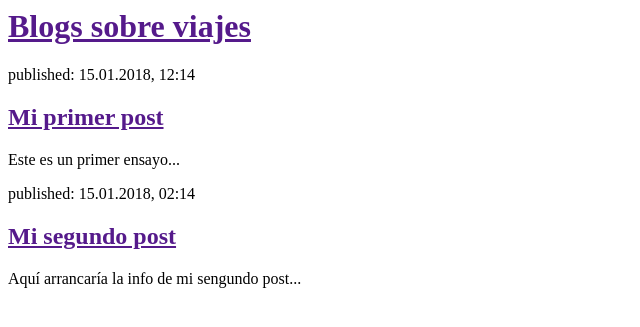
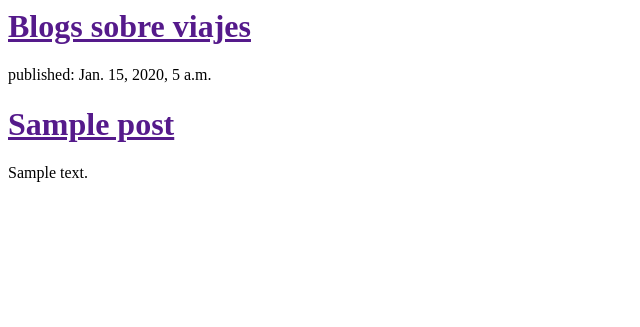
Before and after one commit to cynthia8a/my-first-blog, a Django app: template blog/templates/blog/post_list.html in a window 1280 px wide. Shown: the top 327 px of the page, without its empty margins (0-640 px from the left). Run offline with Django 3.2, Linux system fonts and the light colour scheme; the template is opened without the code that fills it: values that come from a table or form of the project are taken from there, others are empty; tables that the repository leaves empty hold one stand-in row (values such as "Sample post").

Commit message:
Modificar templates para mostrar posts desde la base de datos

```diff
--- a/blog/templates/blog/post_list.html
+++ b/blog/templates/blog/post_list.html
@@ -7,16 +7,13 @@
                 <h1><a href="">Blogs sobre viajes</a></h1>
             </div>
 
-            <div>
-                <p>published: 15.01.2018, 12:14</p>
-                <h2><a href="">Mi primer post</a></h2>
-                <p>Este es un primer ensayo...</p>
-            </div>
+            {% for post in posts %}
+            	<div>
+            		<p>published: {{ post.published_date }}</p>
+            		<h1><a href="">{{ post.title }}</a></h1>
+            		<p>{{ post.text|linebreaksbr }}</p>
+        		</div>
+    		{% endfor %}
 
-            <div>
-                <p>published: 15.01.2018, 02:14</p>
-                <h2><a href="">Mi segundo post</a></h2>
-                <p>Aquí arrancaría la info de mi sengundo post...</p>
-            </div>
         </body>
     </html>
--- a/blog/views.py
+++ b/blog/views.py
@@ -1,4 +1,7 @@
 from django.shortcuts import render
+from django.utils import timezone
+from .models import Post
 
 def post_list(request):
-    return render(request, 'blog/post_list.html', {})
+    posts = Post.objects.filter(published_date__lte=timezone.now()).order_by('published_date')
+    return render(request, 'blog/post_list.html', {'posts': posts})
```
